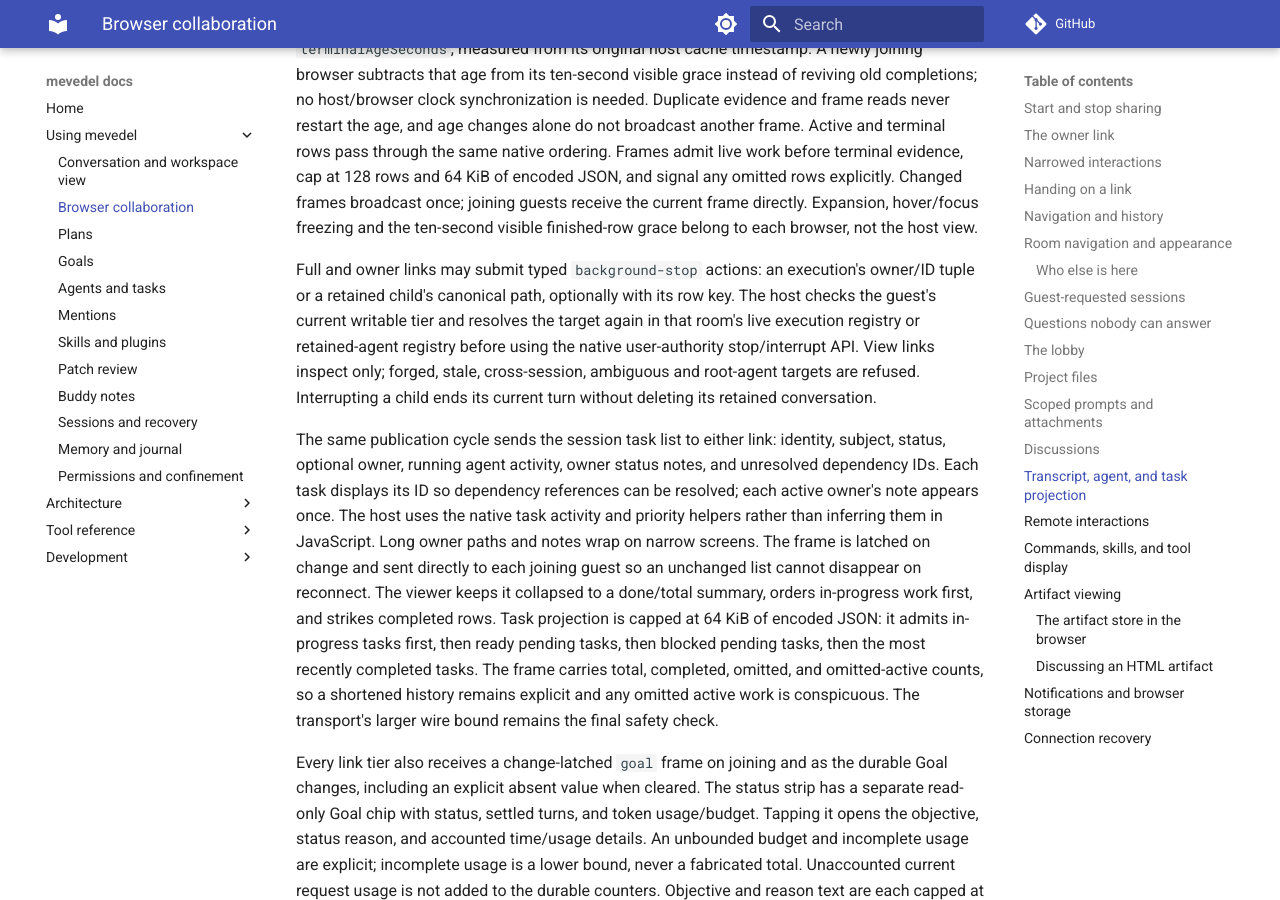
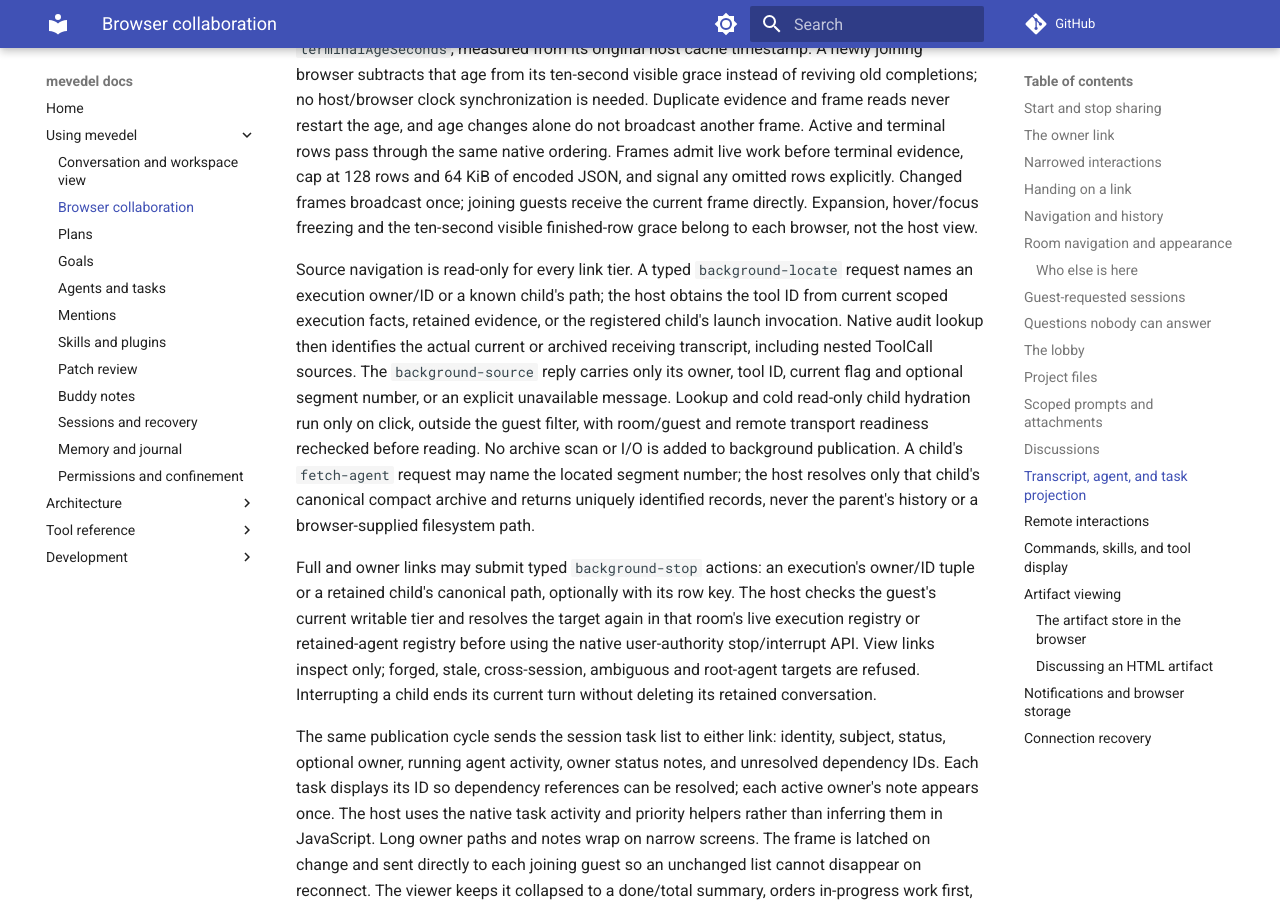
Before and after one commit to FrauH0lle/mevedel, an MkDocs documentation site: the page built from docs/collaboration.md, in a window 1280 px wide and 900 px high, scrolled down 17654 px. Built offline with MkDocs 1.6.1 and Material for MkDocs 9.7.7, drawn with Linux system fonts in a browser that asks for light colours; comment, search, counter and statistics services are not loaded.

Commit message:
feat(collaboration): Locate background sources through native audit
Resolve source navigation on click in the host rather than guessing from loaded browser records or scanning browser archives. Reuse the native receiving-transcript lookup and support exact retained-child compact archives as one-shot disclosures.

* mevedel-view-audit.el (mevedel-view-audit-locate-source, mevedel-view-audit-execution-record): Extract read-only source identity and archive location helpers and reuse them from native actions.

* mevedel-collaboration-background.el: Add authenticated read-only background-locate/source frames, scoped host identity resolution and deferred cold/remote source lookup without view mutation.

* mevedel-collaboration-guest.el: Dispatch background source requests.

* mevedel-collaboration-agent.el: Resolve optional child archive segments from canonical descriptors, namespace projected IDs, account encoded overhead and complete cold one-shot requests after hydration. Separate archive admission from live polling and report throttling explicitly.

* test/test-mevedel-collaboration-background-source.el, test/test-mevedel-collaboration-agent-archive.el: Cover real local root/child archives, all tiers, native view preservation, departure/reentrancy checks, exact archive identity, artifact authority, bounded chunks, cold continuation and live-poll throttle transitions.

* docs/collaboration.md, docs/adr/0099-project-live-collaboration-from-host-authoritative-state.md: Document host-owned source location and scoped archive fetches.

Validation: 542/542 isolated Eask ERT tests including projection assertions; warning-free full compile; clean elc; scoped diff checks. Real remote and browser production acceptance is coordinated separately with the harness.

```diff
--- a/docs/collaboration.md
+++ b/docs/collaboration.md
@@ -862,6 +862,20 @@ any omitted rows explicitly. Changed frames broadcast once; joining guests
 receive the current frame directly. Expansion, hover/focus freezing and the
 ten-second visible finished-row grace belong to each browser, not the host view.
 
+Source navigation is read-only for every link tier. A typed `background-locate`
+request names an execution owner/ID or a known child's path; the host obtains
+the tool ID from current scoped execution facts, retained evidence, or the
+registered child's launch invocation. Native audit lookup then identifies the
+actual current or archived receiving transcript, including nested ToolCall
+sources. The `background-source` reply carries only its owner, tool ID, current
+flag and optional segment number, or an explicit unavailable message. Lookup
+and cold read-only child hydration run only on click, outside the guest filter,
+with room/guest and remote transport readiness rechecked before reading.
+No archive scan or I/O is added to background publication. A child's
+`fetch-agent` request may name the located segment number; the host resolves
+only that child's canonical compact archive and returns uniquely identified
+records, never the parent's history or a browser-supplied filesystem path.
+
 Full and owner links may submit typed `background-stop` actions: an execution's
 owner/ID tuple or a retained child's canonical path, optionally with its row key.
 The host checks the guest's current writable tier and resolves the target again
```
Also changed, not shown: docs/adr/0099-project-live-collaboration-from-host-authoritative-state.md (+5 -1 lines), 6 other files.
